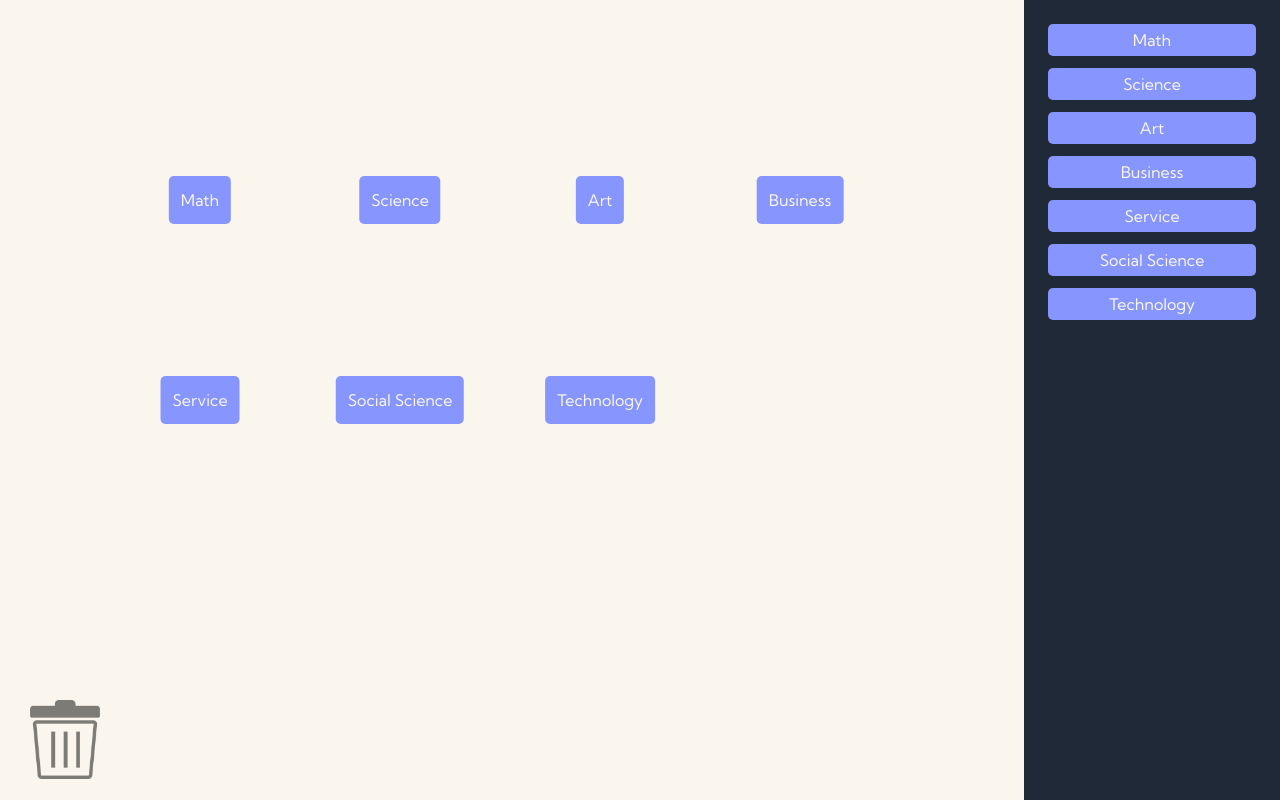
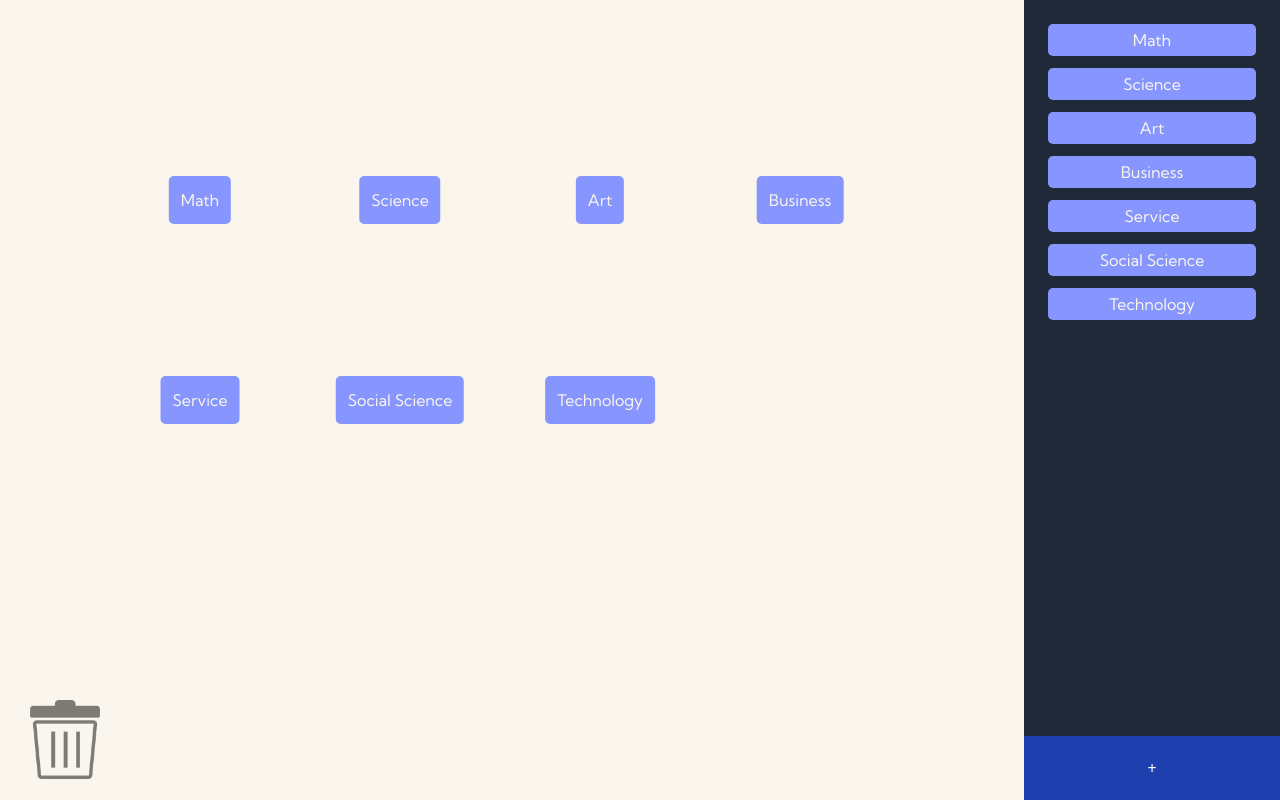
Before and after one commit to danielp1218/NSBEHacks-2024, a SvelteKit app: page / in a window 1280 px wide. Built offline with nearby package versions, Linux system fonts and the light colour scheme.

Commit message:
add add button

```diff
--- a/src/routes/+page.svelte
+++ b/src/routes/+page.svelte
@@ -56,8 +56,6 @@
 					return;
 				}
 			} else{
-				console.log("foewijofjwefew");
-
 				trashCanHover = false;
 			}
 		}
@@ -154,6 +152,10 @@
 			</div>
 		{/each}
 	</div>
+	<button class="add-button fixed right-0 bottom-0 text-center bg-blue-800 w-64 h-16 justify-center align-middle transition-all"
+	>
+		+
+	</button>
 </div>
 
 {#each items as item (item.id)}
@@ -207,4 +209,9 @@
 		opacity: 1;
 		transition: 0.2s all ease-in-out;
 	}
+
+	.add-button:hover{
+		transition:0.1s all ease-in-out;
+		background-color: #4a5568;
+	}
 </style>
```
